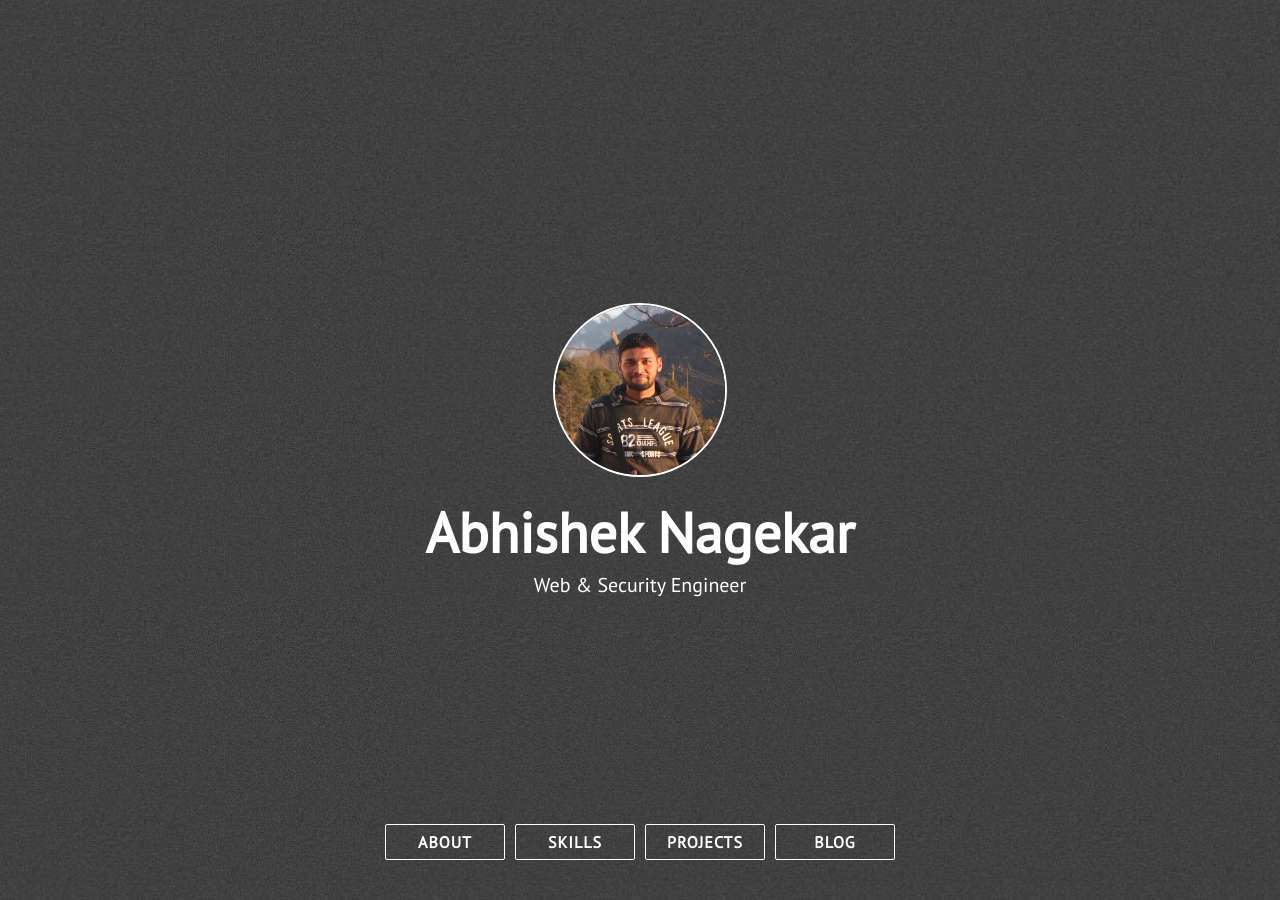
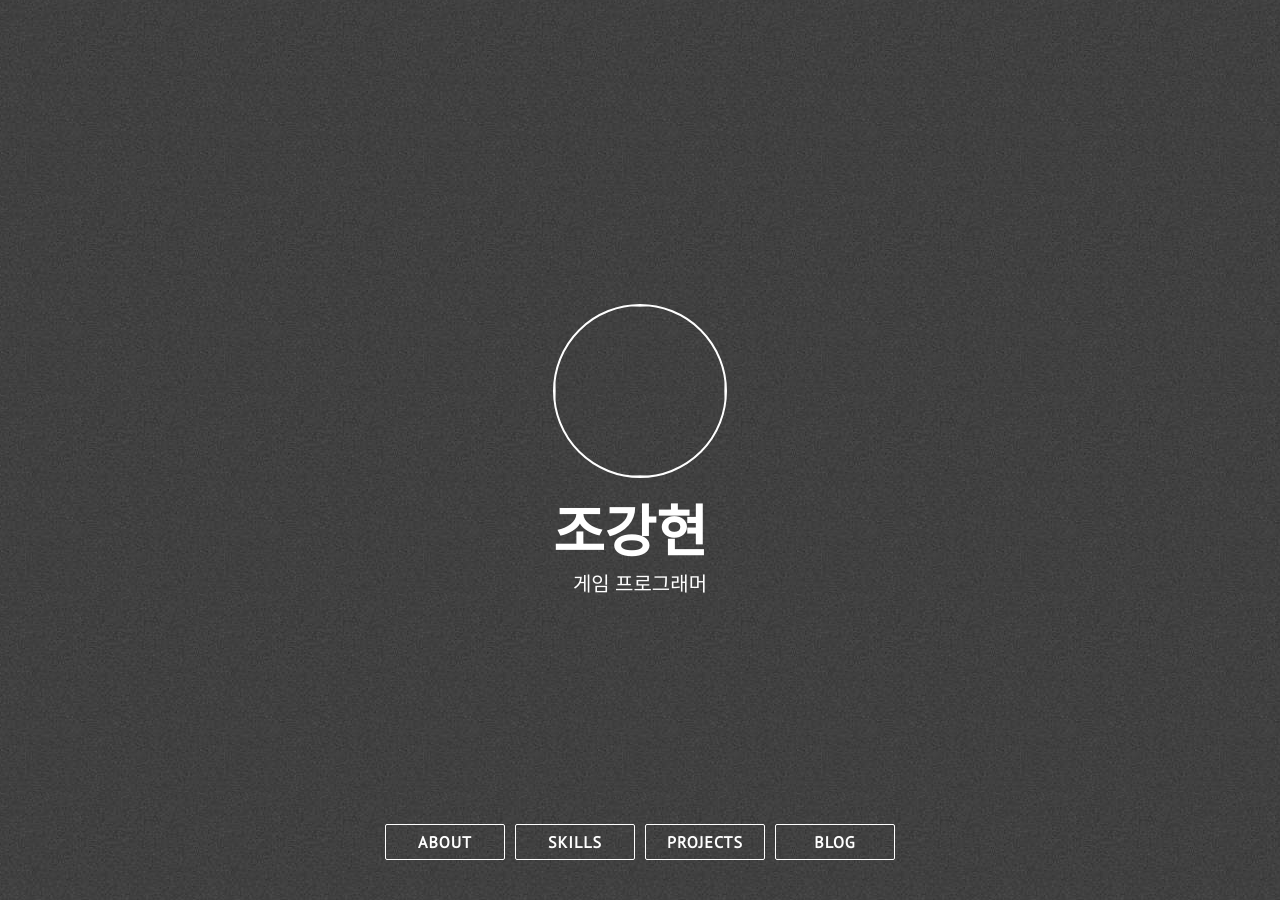
Before and after one commit to JoKangHyeon/JoKangHyeon.github.io, a Jekyll site: the page built from index.html, in a window 1280 px wide and 900 px high. Built offline with Jekyll 4.4.1, drawn with Linux system fonts in a browser that asks for light colours; nearby versions of some CDN libraries; some of the changed text lies outside the part shown.

Commit message:
Update _config.yml

```diff
--- a/_config.yml
+++ b/_config.yml
@@ -1,21 +1,17 @@
-title: Abhishek Nagekar
-description: Web & Security Engineer
-site_title: '@abhn - Abhishek Nagekar'
+title: 조강현
+description: 게임 프로그래머
+site_title: '조강현의 포토폴리오'
 
 # Build settings
 markdown: kramdown
 exclude: [vendor/ruby]
 
 # Personalization
-github_username: abhn
-blog_url: https://www.nagekar.com
-email: abhishek@nagekar.com
-keybase_username: abhn
-twitter_username: abhn_
-reddit_username: abhn
+github_username: JoKangHyeon
+blog_url:
+email: jokh980324@naver.com
 
 # absolute or relative
-profile_picture: assets/images/pp.jpg
 
 # Google Analytics ID
 google_analytics:
```
